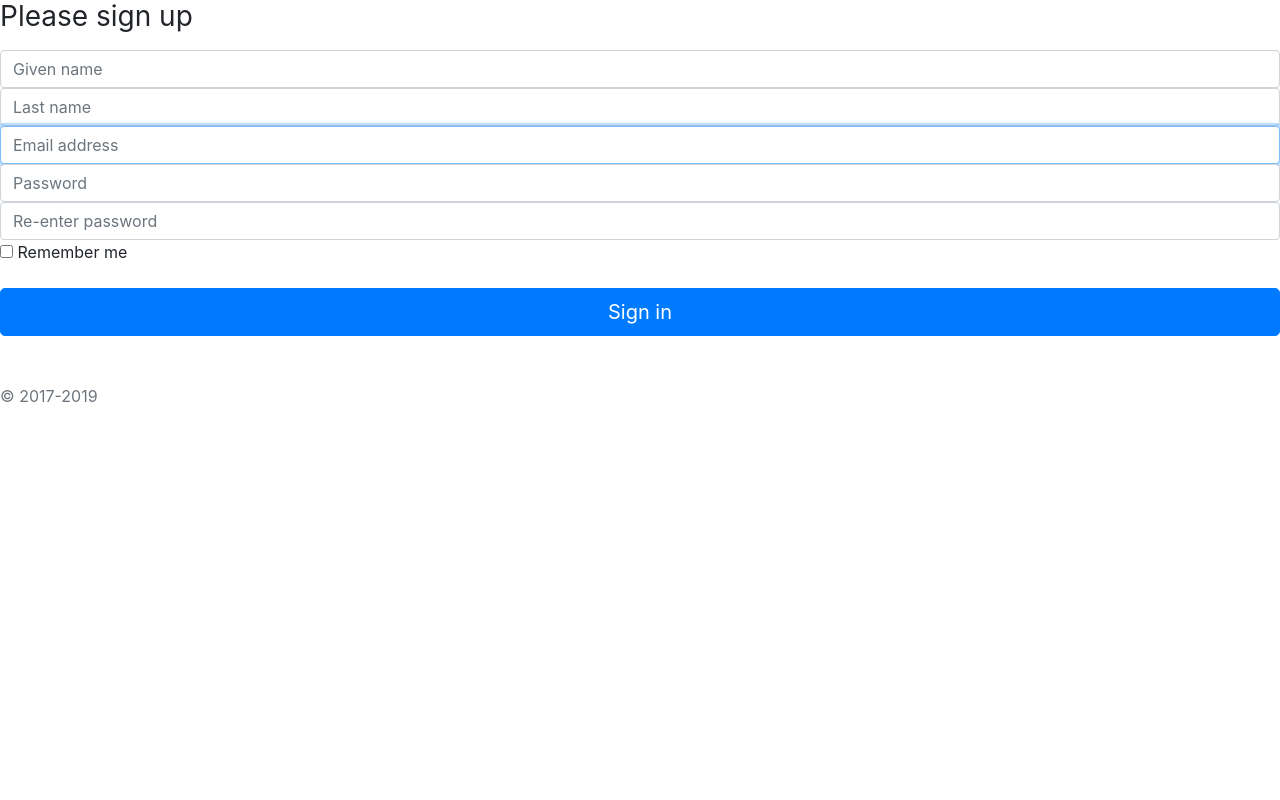
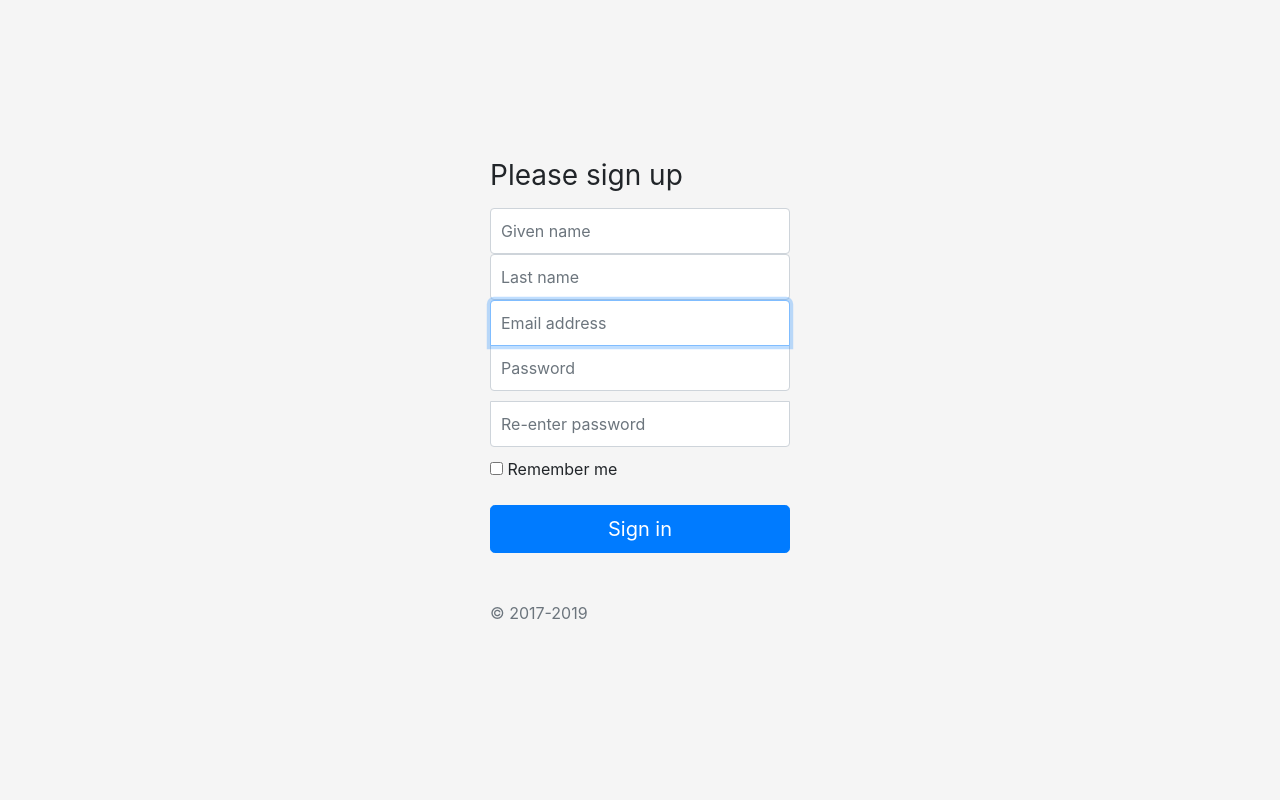
Before and after one commit to HackathonGermany/Smart, a PHP site: page /Login/register.php in a window 1280 px wide. Run offline with PHP 8.4, Linux system fonts and the light colour scheme.

Commit message:
edited layout register

```diff
--- a/Web/Login/register.php
+++ b/Web/Login/register.php
@@ -13,24 +13,8 @@ $pdo = new PDO('mysql:host=192.168.1.179;dbname=dyingearth', 'esp', 'esp');
     <link rel="stylesheet" href="https://stackpath.bootstrapcdn.com/bootstrap/4.3.1/css/bootstrap.min.css" integrity="sha384-ggOyR0iXCbMQv3Xipma34MD+dH/1fQ784/j6cY/iJTQUOhcWr7x9JvoRxT2MZw1T" crossorigin="anonymous">
     <link rel="icon" type="image/vnd.microsoft.icon" href="../assets/media/logo.ico">
 
-    <style>
-      .bd-placeholder-img {
-        font-size: 1.125rem;
-        text-anchor: middle;
-        -webkit-user-select: none;
-        -moz-user-select: none;
-        -ms-user-select: none;
-        user-select: none;
-      }
-
-      @media (min-width: 768px) {
-        .bd-placeholder-img-lg {
-          font-size: 3.5rem;
-        }
-      }
-    </style>
     <!-- Custom styles for this template -->
-    <link href="signin.css" rel="stylesheet">
+    <link href="../assets/css/register.css" rel="stylesheet">
   </head>
 <body>
 
--- /dev/null
+++ b/Web/assets/css/register.css
@@ -0,0 +1,57 @@
+html,
+body {
+  height: 100%;
+}
+
+body {
+  display: -ms-flexbox;
+  display: flex;
+  -ms-flex-align: center;
+  align-items: center;
+  padding-top: 40px;
+  padding-bottom: 40px;
+  background-color: #f5f5f5;
+}
+
+.form-signin {
+  width: 100%;
+  max-width: 330px;
+  padding: 15px;
+  margin: auto;
+}
+.form-signin .checkbox {
+  font-weight: 400;
+}
+.form-signin .form-control {
+  position: relative;
+  box-sizing: border-box;
+  height: auto;
+  padding: 10px;
+  font-size: 16px;
+}
+.form-signin .form-control:focus {
+  z-index: 2;
+}
+.form-signin input[type="email"] {
+  margin-bottom: -1px;
+  border-bottom-right-radius: 0;
+  border-bottom-left-radius: 0;
+}
+.form-signin input[type="password"] {
+  margin-bottom: 10px;
+  border-top-left-radius: 0;
+  border-top-right-radius: 0;
+}
+.bd-placeholder-img {
+    font-size: 1.125rem;
+    text-anchor: middle;
+    -webkit-user-select: none;
+    -moz-user-select: none;
+    -ms-user-select: none;
+    user-select: none;
+  }
+@media (min-width: 768px) {
+    .bd-placeholder-img-lg {
+      font-size: 3.5rem;
+    }
+}
```
